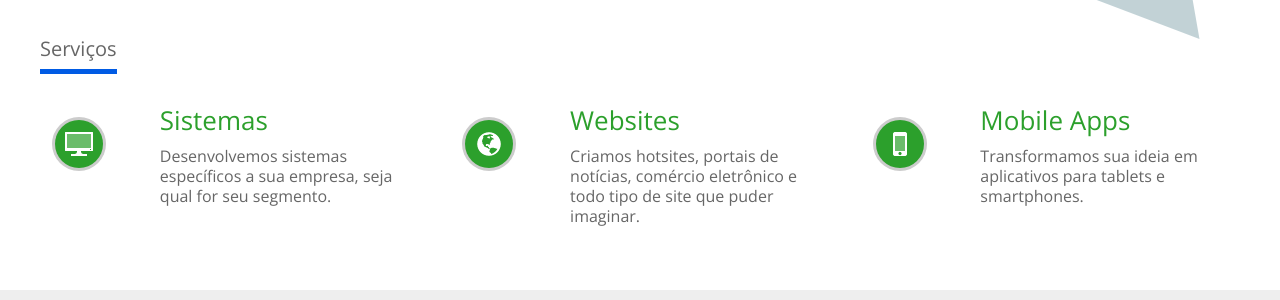
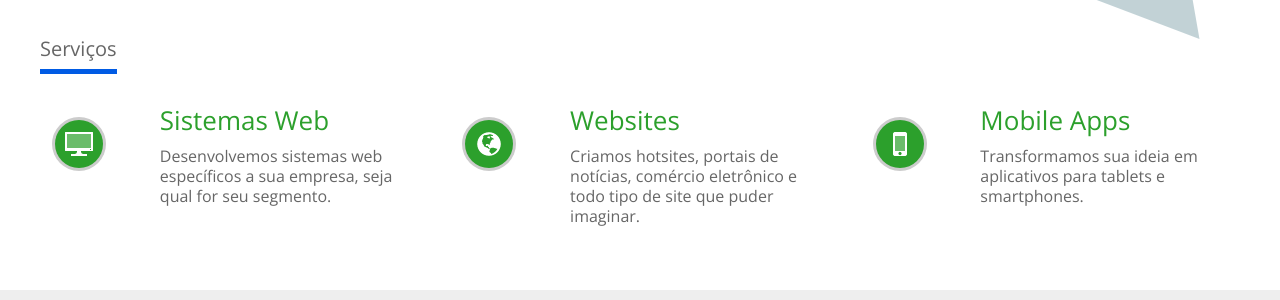
Before and after one commit to algorich/site2.0, a Jekyll site: the page built from index.html, in a window 1280 px wide and 900 px high, scrolled down 468 px. Shown: the part 158-458 px from the top of the window. Built offline with Jekyll 4.4.1, drawn with Linux system fonts in a browser that asks for light colours; some web fonts are replaced.

Commit message:
sistemas web

```diff
--- a/index.html
+++ b/index.html
@@ -26,8 +26,8 @@ description: HE:labs é uma empresa pioneira em desenvolvimento de sistemas web,
           <div class="icons-box-vert">
             <i class="ico-display ico-white circle-color-full"></i>
             <div class="icons-box-vert-info">
-              <h3>Sistemas</h3>
-              <p>Desenvolvemos sistemas específicos a sua empresa, seja qual for seu segmento.</p>
+              <h3>Sistemas Web</h3>
+              <p>Desenvolvemos sistemas web específicos a sua empresa, seja qual for seu segmento.</p>
             </div>
             <div class="clear"></div>
           </div>
```
